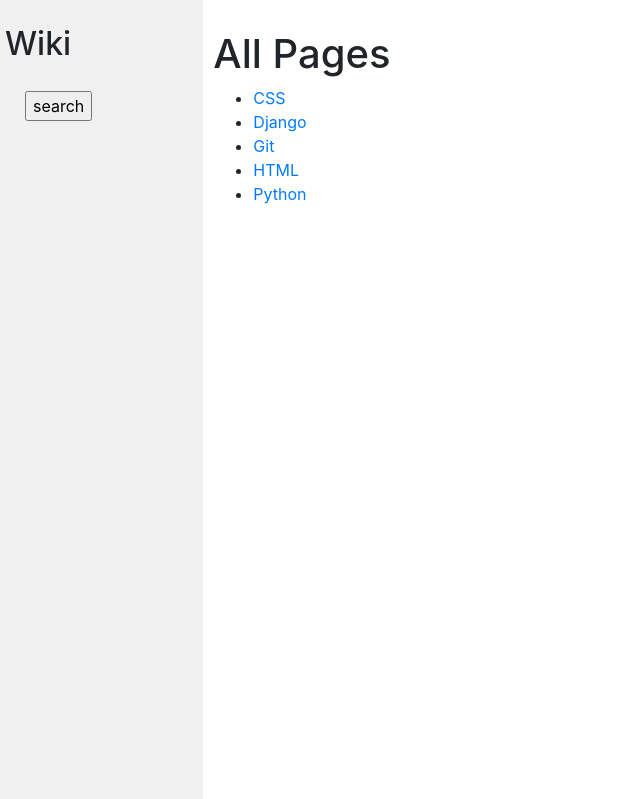
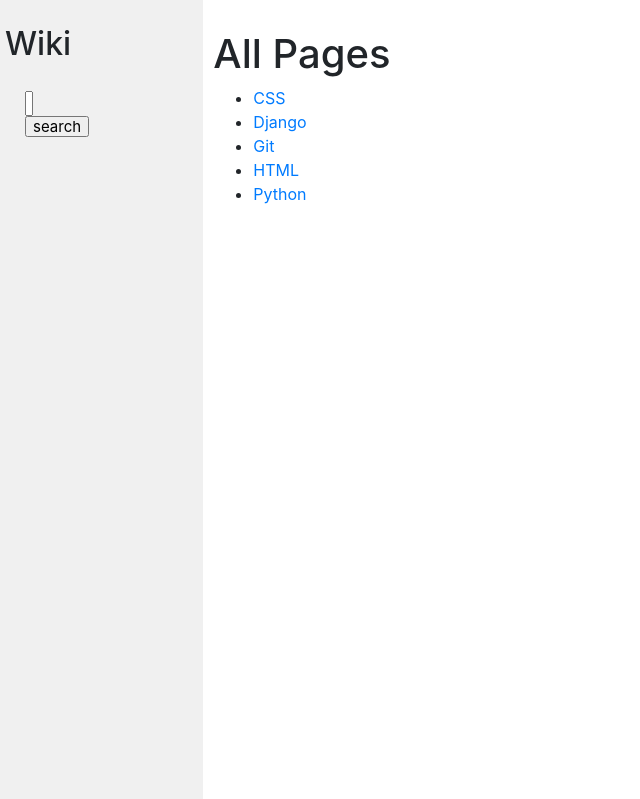
Before and after one commit to pudimlucy/CS50w, a Django app: page / in a window 1280 px wide. Shown: the top 799 px of the page, without its empty margins (0-640 px from the left). Run offline with Django 3.2, Linux system fonts and the light colour scheme; some libraries are stand-ins or nearby versions.

Commit message:
maybe perhaps

```diff
--- a/wiki/wiki/encyclopedia/templates/encyclopedia/layout.html
+++ b/wiki/wiki/encyclopedia/templates/encyclopedia/layout.html
@@ -13,11 +13,11 @@
             <div class="sidebar col-lg-2 col-md-3">
                 <h2>Wiki</h2>
                 <div class="sidebar col-lg-3 col-md-3">
-                    <form>
-                        {{form}}
-                        <input  id = "search" type="submit" value="search">
-                    </form>
-                </div>
+                    <form method="GET" class="search">
+                        <input class="search" type="text" id="search" name="q" placeholder="Search Encyclopedia">
+                        <input  id = "search" type="submit" value = "search">
+                   </form>
+                  </div>
                 <div>
                     <a href="{% url 'index' %}">Home</a>
                 </div>
```
